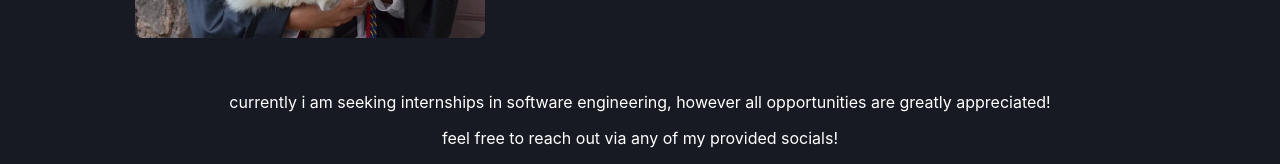
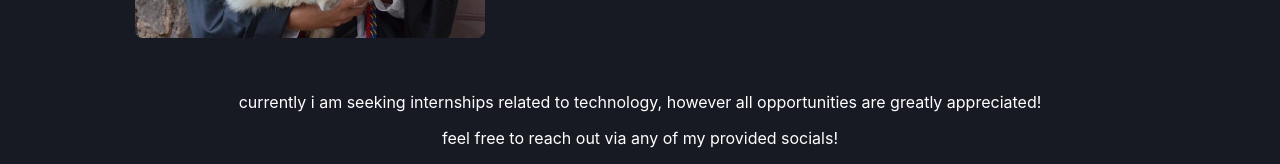
Before and after one commit to rolandyangg/rolandyang-website, a Gatsby site: page / in a window 1280 px wide. Shown: the part 528-692 px from the top of the page. Built offline with nearby package versions, Linux system fonts and the light colour scheme; Gatsby itself is replaced by a stand-in of ours.

Commit message:
Update index.js

```diff
--- a/src/pages/index.js
+++ b/src/pages/index.js
@@ -117,7 +117,7 @@ export default function Home() {
 				</Flex>
 			</VStack>
 				</Flex>
-				<Text maxW="90%" justify="center" align="center" pt={5}>currently i am seeking internships in software engineering, however all opportunities are greatly appreciated!</Text>
+				<Text maxW="90%" justify="center" align="center" pt={5}>currently i am seeking internships related to technology, however all opportunities are greatly appreciated!</Text>
 				<Text maxW="90%" justify="center" align="center">feel free to reach out via any of my provided socials!</Text>
 			</VStack>
 		</Center>
```
